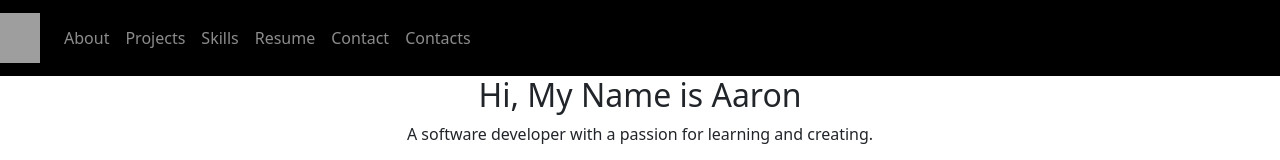
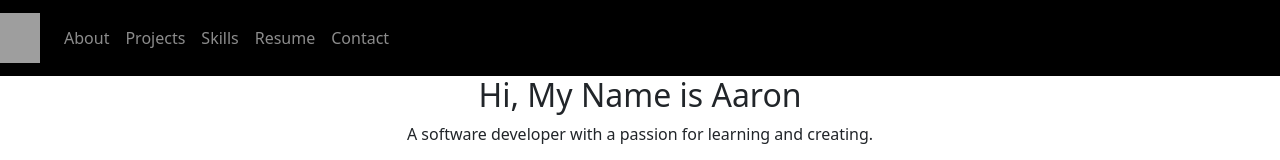
Before and after one commit to aaronbencopeland/react-portfolio-website, a React (Create React App) app: page / in a window 1280 px wide. Shown: the top 160 px of the page. Built offline with nearby package versions, Linux system fonts and the light colour scheme; grey boxes are pictures that could not be loaded.

Commit message:
Update NavigationBar.js
Yes!? 🦧

```diff
--- a/src/components/NavigationBar.js
+++ b/src/components/NavigationBar.js
@@ -21,7 +21,6 @@ function NavigationBar() {
             <Nav.Link href="/skills">Skills</Nav.Link>
             <Nav.Link href="/resume">Resume</Nav.Link>
             <Nav.Link href="/contact">Contact</Nav.Link>
-            <Nav.Link href="/contacts">Contacts</Nav.Link>
           </Nav>
         </Navbar.Collapse>
       </Navbar>
```
